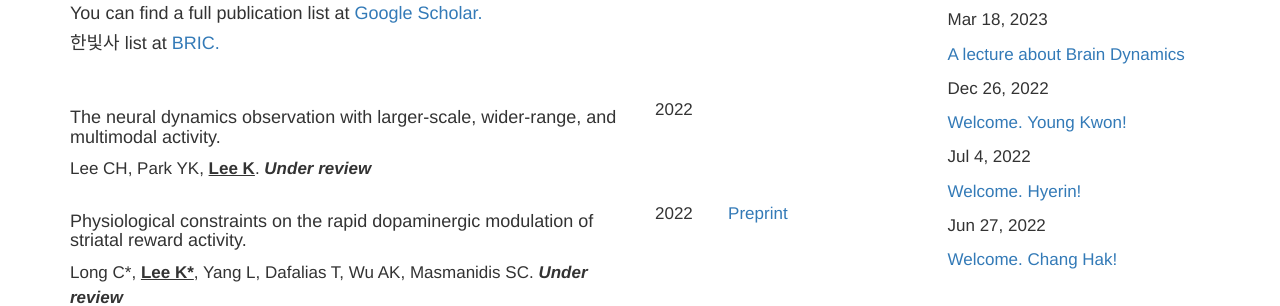
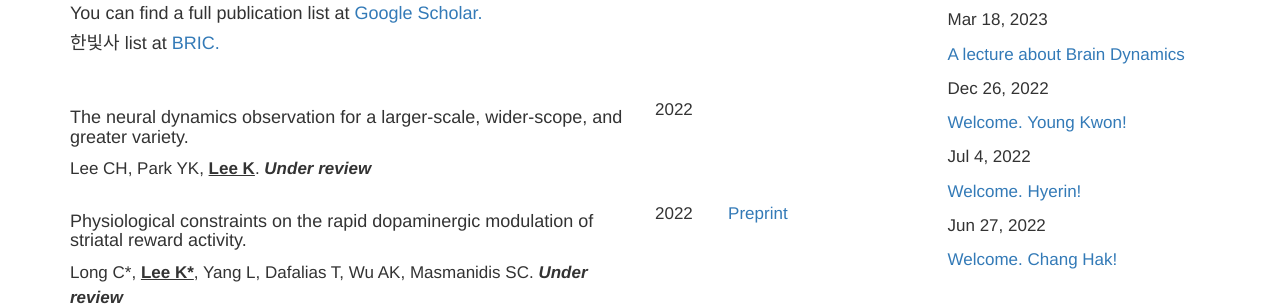
Before and after one commit to kleelab/kleelab.github.io, a Jekyll site: the page built from publications.html, in a window 1280 px wide and 900 px high. Shown: the part 152-458 px from the top of the window. Built offline with Jekyll 4.4.1, drawn with Linux system fonts in a browser that asks for light colours; nearby versions of some CDN libraries; a style sheet for code colours, icons or effects is not loaded.

Commit message:
Update publications.yml

```diff
--- a/_data/publications.yml
+++ b/_data/publications.yml
@@ -1,7 +1,7 @@
 ---
 
 - title: >
-    The neural dynamics observation with larger-scale, wider-range, and multimodal activity.
+    The neural dynamics observation for a larger-scale, wider-scope, and greater variety.
   author: >
     Lee CH, Park YK, <b><u>Lee K</u></b>. <b><I>Under review</I></b>
   image:
```
